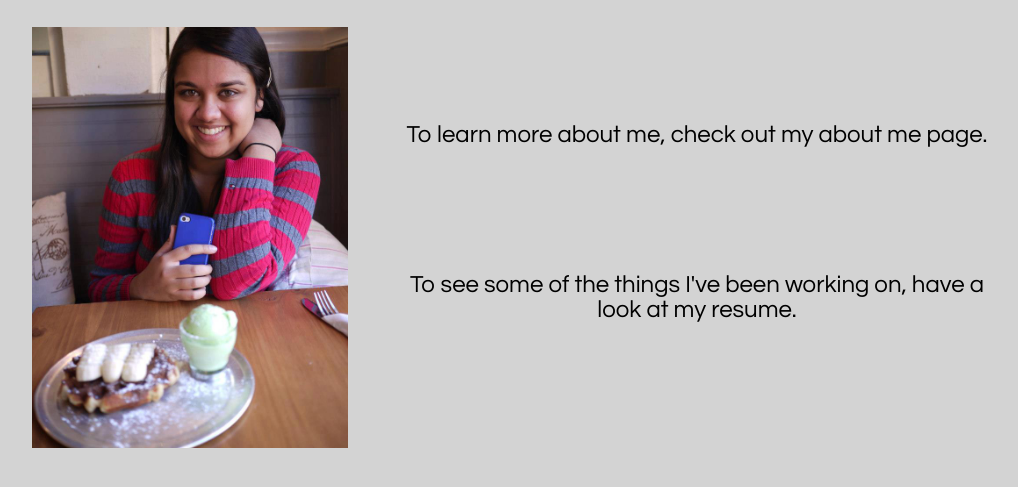
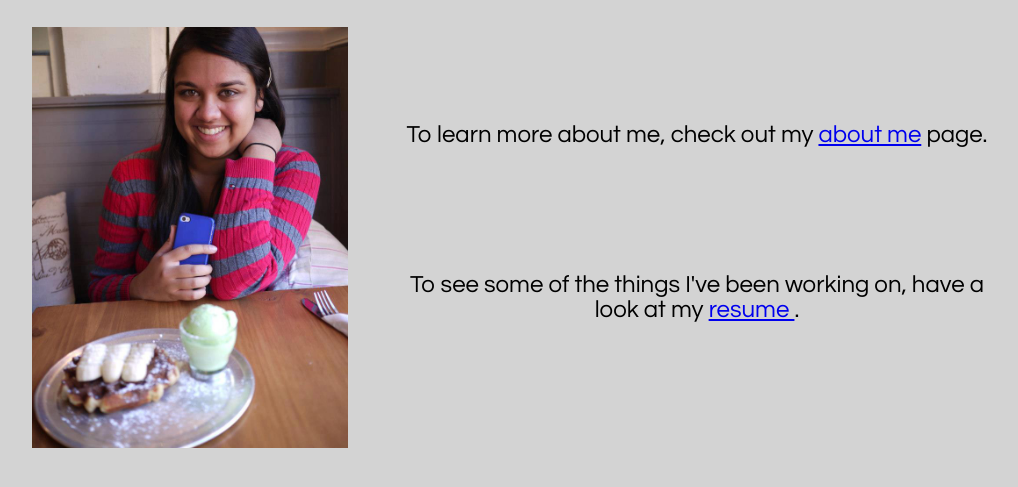
Before and after one commit to aditiashok/aditiashok.github.io, a plain HTML site: page index.html in a window 1280 px wide. Shown: the part 121-608 px from the top of the page, without its empty margins (126-1144 px from the left). Drawn offline with Linux system fonts and the light colour scheme.

Commit message:
added links to index page

```diff
--- a/index.html
+++ b/index.html
@@ -16,8 +16,8 @@
 	       margin-right:50px;
 	       margin-top:30px;">
 
-	<p> To learn more about me, check out my about me page. </p>
-	<p> To see some of the things I've been working on, have a look at my resume. </p>
+	<p> To learn more about me, check out my <a href = "bio.html"> about me</a> page.</p>
+	<p> To see some of the things I've been working on, have a look at my <a href = "resume.html">resume </a>. </p>
 
 
 	</body>
```
